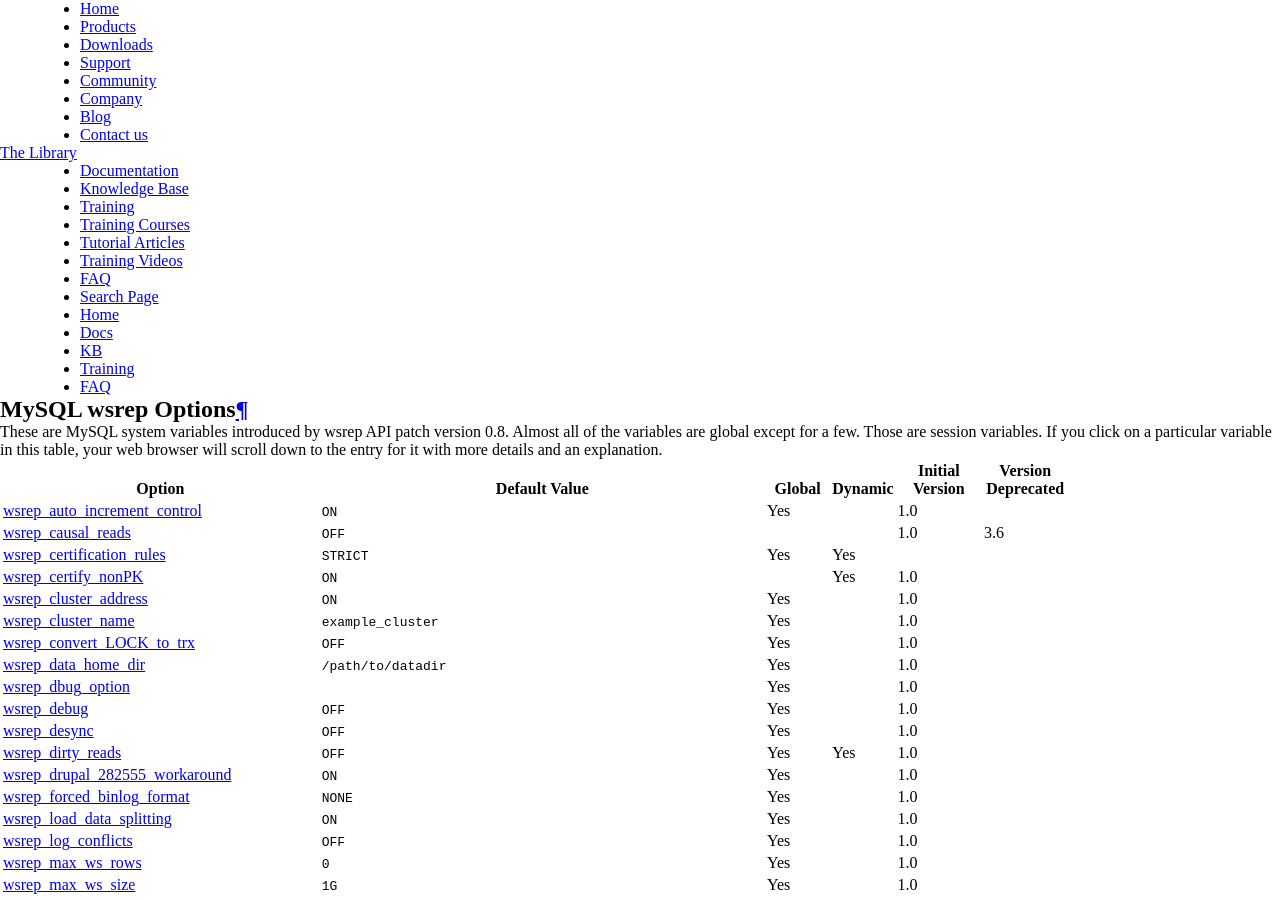
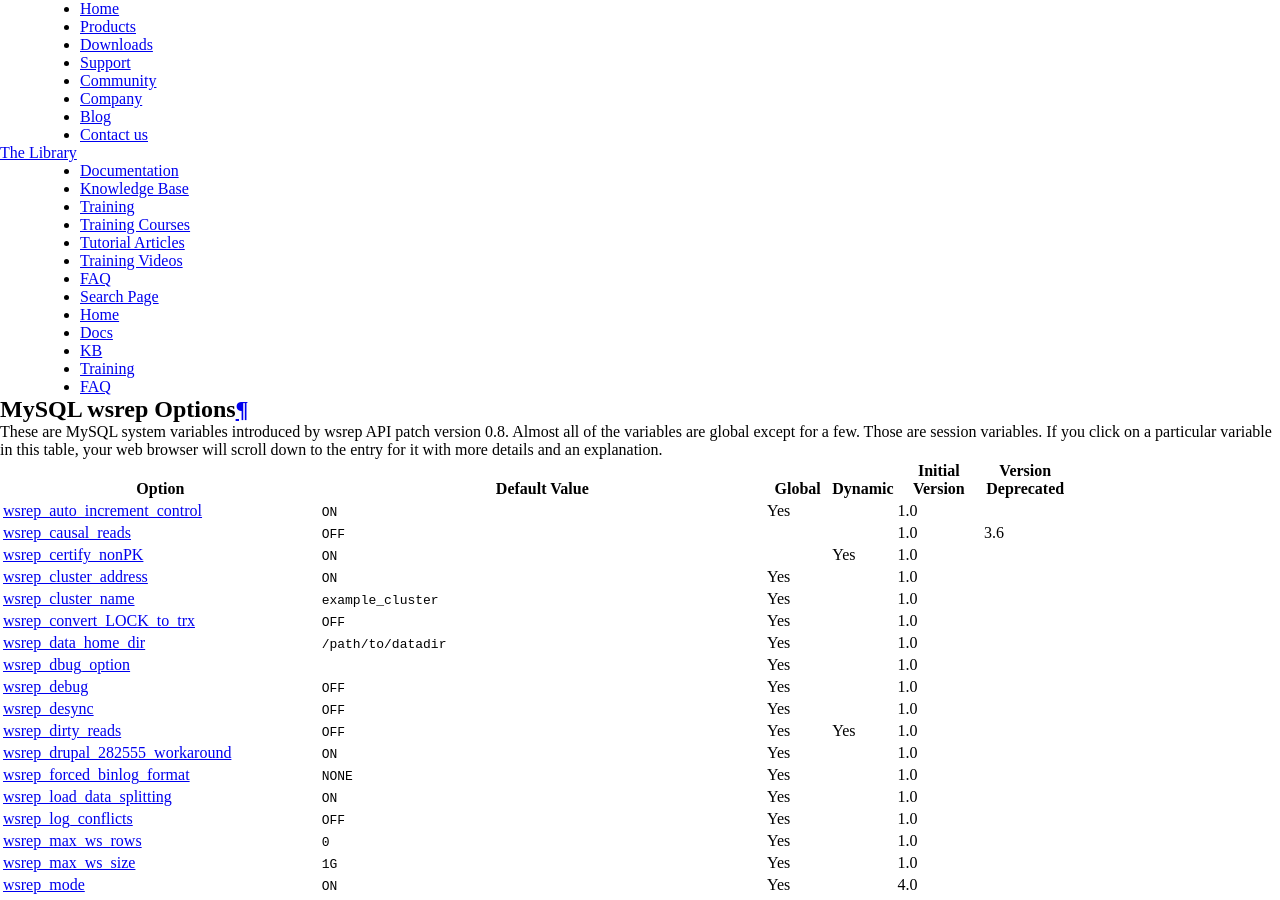
Before and after one commit to codership/documentation, a Sphinx documentation site: the page built from galeracluster/source/documentation/mysql-wsrep-options.rst, in a window 1280 px wide and 900 px high. Built offline with Sphinx 7.4.7, drawn with Linux system fonts in a browser that asks for light colours; comment, search, counter and statistics services are not loaded.

Commit message:
More layout changes

```diff
--- a/galeracluster/source/documentation/crash-recovery.rst
+++ b/galeracluster/source/documentation/crash-recovery.rst
@@ -24,7 +24,7 @@
       .. cssclass:: sub-links
 
          - :doc:`Training Courses <../training/courses/index>`
-		 - :doc:`Tutorial Articles <../training/tutorials/index>`
+         - :doc:`Tutorial Articles <../training/tutorials/index>`
          - :doc:`Training Videos <../training/videos/index>`
 
       - :doc:`FAQ <../faq>`
--- a/galeracluster/source/documentation/galera-parameters.rst
+++ b/galeracluster/source/documentation/galera-parameters.rst
@@ -23,7 +23,7 @@
       .. cssclass:: sub-links
 
          - :doc:`Training Courses <../training/courses/index>`
-		 - :doc:`Tutorial Articles <../training/tutorials/index>`
+         - :doc:`Tutorial Articles <../training/tutorials/index>`
          - :doc:`Training Videos <../training/videos/index>`
 
       - :doc:`FAQ <../faq>`
--- a/galeracluster/source/documentation/index.rst
+++ b/galeracluster/source/documentation/index.rst
@@ -24,7 +24,7 @@
       .. cssclass:: sub-links
 
          - :doc:`Training Courses <../training/courses/index>`
-		 - :doc:`Tutorial Articles <../training/tutorials/index>`
+         - :doc:`Tutorial Articles <../training/tutorials/index>`
          - :doc:`Training Videos <../training/videos/index>`
 
       - :doc:`FAQ <../faq>`
--- a/galeracluster/source/documentation/mysql-wsrep-options.rst
+++ b/galeracluster/source/documentation/mysql-wsrep-options.rst
@@ -69,7 +69,6 @@ These are MySQL system variables introduced by wsrep API patch version 0.8. Almo
 
    ":ref:`wsrep_auto_increment_control <wsrep_auto_increment_control>`", "``ON``", "Yes", "", "1.0", ""
    ":ref:`wsrep_causal_reads <wsrep_causal_reads>`", "``OFF``", "", "", "1.0", "3.6"
-   ":ref:`wsrep_certification_rules <wsrep_certification_rules>`", "``STRICT``", "Yes", "Yes", "", ""
    ":ref:`wsrep_certify_nonPK <wsrep_certify_nonPK>`", "``ON``", "", "Yes", "1.0", ""
    ":ref:`wsrep_cluster_address <wsrep_cluster_address>`", "``ON``", "Yes", "", "1.0", ""
    ":ref:`wsrep_cluster_name <wsrep_cluster_name>`", "``example_cluster``", "Yes", "", "1.0", ""
--- a/galeracluster/source/documentation/sst.rst
+++ b/galeracluster/source/documentation/sst.rst
@@ -24,7 +24,7 @@
       .. cssclass:: sub-links
 
          - :doc:`Training Courses <../training/courses/index>`
-		 - :doc:`Tutorial Articles <../training/tutorials/index>`
+         - :doc:`Tutorial Articles <../training/tutorials/index>`
          - :doc:`Training Videos <../training/videos/index>`
 
       - :doc:`FAQ <../faq>`
--- a/galeracluster/source/training/courses/index.rst
+++ b/galeracluster/source/training/courses/index.rst
@@ -26,7 +26,7 @@
         .. cssclass:: sub-links
 
            - :doc:`Training Courses <../training/courses/index>`
-		   - :doc:`Training Videos <../videos/index>`
+           - :doc:`Training Videos <../videos/index>`
            - :doc:`Tutorial Articles <../tutorials/index>`
 
       - :doc:`FAQ <../../faq>`
```
